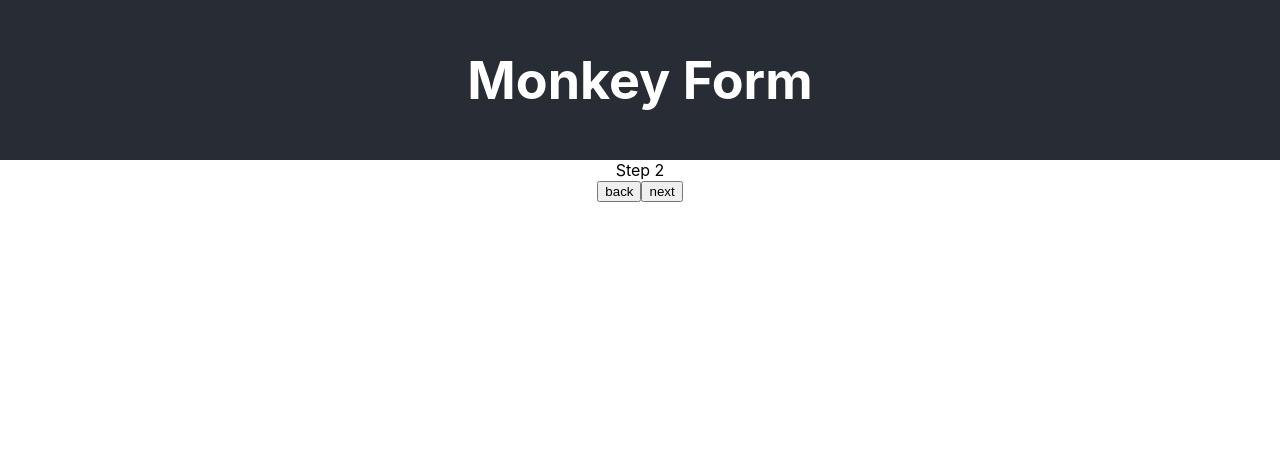
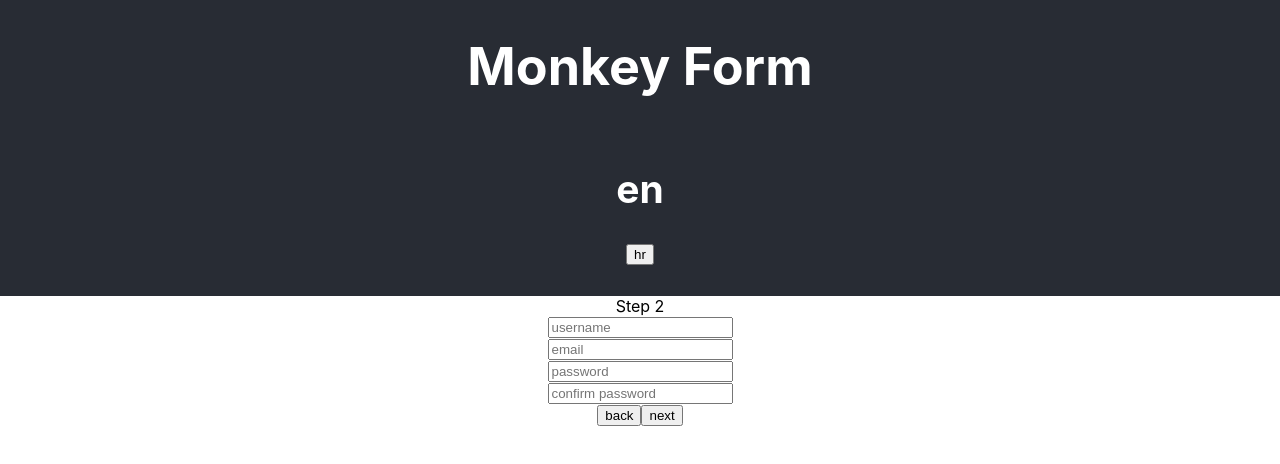
Before and after one commit to mikivujkovic/monkeyForm, a React (Create React App) app: page / in a window 1280 px wide. Both pictures are taken after a click on the button "next". Shown: the top 464 px of the page. Built offline with nearby package versions, Linux system fonts and the light colour scheme.

Commit message:
added state and language

```diff
--- a/src/App.js
+++ b/src/App.js
@@ -1,14 +1,16 @@
 import LoginForm from "./components/LoginForm";
+import Header from "./components/Header";
+import { LanguageContextProvider } from "./state/LanguageContext";
 import "./App.css";
 
 function App() {
   return (
-    <div className="App">
-      <header className="App-header">
-        <h1>Monkey Form</h1>
-      </header>
-      <LoginForm />
-    </div>
+    <LanguageContextProvider>
+      <div className="App">
+        <Header />
+        <LoginForm />
+      </div>
+    </LanguageContextProvider>
   );
 }
 
--- /dev/null
+++ b/src/components/Header.js
@@ -0,0 +1,24 @@
+import React, { useContext } from "react";
+import { LanguageContext } from "../state/LanguageContext";
+import "../App.css";
+
+const Header = () => {
+  const [language, setLanguage] = useContext(LanguageContext);
+
+  const buttonLanguage = language === "en" ? "hr" : "en";
+
+  const changeLanguage = () => {
+    setLanguage(buttonLanguage);
+  };
+
+  return (
+    <header className="App-header">
+      <h1>Monkey Form</h1>
+      <h2>{language}</h2>
+      <button onClick={changeLanguage}>{buttonLanguage}</button>
+      <br />
+    </header>
+  );
+};
+
+export default Header;
--- a/src/components/LoginForm.js
+++ b/src/components/LoginForm.js
@@ -2,9 +2,12 @@ import React, { useState } from "react";
 import FinalStep from "./FinalStep";
 import Step2 from "./Step2";
 import Step1 from "./Step1";
+import formStateStart from "../data/formState";
 
 const LoginForm = () => {
   const [step, setStep] = useState(1);
+  const [formState, setFormState] = useState(formStateStart);
+  const [language, setLanguage] = useState("en");
 
   const moveForward = () => {
     const prevStep = step;
@@ -20,11 +23,33 @@ const LoginForm = () => {
     setStep(1);
   };
 
+  const handleChange = (input) => (e) => {
+    const updatedState = { ...formState };
+    updatedState[input] = e.target.value;
+    setFormState(updatedState);
+    console.log("state: ", formState);
+  };
+
   switch (step) {
     case 1:
-      return <Step1 forward={moveForward} />;
+      return (
+        <Step1
+          language={language}
+          forward={moveForward}
+          state={formState}
+          handleChange={handleChange}
+        />
+      );
     case 2:
-      return <Step2 forward={moveForward} back={moveBack} />;
+      return (
+        <Step2
+          language={language}
+          forward={moveForward}
+          back={moveBack}
+          state={formState}
+          handleChange={handleChange}
+        />
+      );
     case 3:
       return <FinalStep tryAgain={backToStart} />;
     default:
--- a/src/components/Step1.js
+++ b/src/components/Step1.js
@@ -1,4 +1,6 @@
-import React from "react";
+import React, { useContext } from "react";
+import strings from "../data/strings";
+import { LanguageContext } from "../state/LanguageContext";
 
 const Step1 = (props) => {
   const forwardStep = () => {
@@ -6,10 +8,26 @@ const Step1 = (props) => {
     props.forward();
   };
 
+  const [language] = useContext(LanguageContext);
+
   return (
     <>
       <div>Step 1</div>
-      <button onClick={forwardStep}>next</button>
+      <input
+        type="text"
+        placeholder={strings.firstname[language]}
+        value={props.state.firstname}
+        onChange={props.handleChange("firstname")}
+      ></input>
+      <br />
+      <input
+        type="text"
+        placeholder={strings.lastname[language]}
+        value={props.state.lastname}
+        onChange={props.handleChange("lastname")}
+      ></input>
+      <br />
+      <button onClick={forwardStep}>{strings.next[language]}</button>
     </>
   );
 };
--- a/src/components/Step2.js
+++ b/src/components/Step2.js
@@ -1,4 +1,6 @@
-import React from "react";
+import React, { useContext } from "react";
+import strings from "../data/strings";
+import { LanguageContext } from "../state/LanguageContext";
 
 const Step2 = (props) => {
   const forwardStep = () => {
@@ -11,11 +13,41 @@ const Step2 = (props) => {
     props.back();
   };
 
+  const [language] = useContext(LanguageContext);
+
   return (
     <>
       <div>Step 2</div>
-      <button onClick={backStep}>back</button>
-      <button onClick={forwardStep}>next</button>
+      <input
+        type="text"
+        placeholder={strings.username[language]}
+        value={props.state.username}
+        onChange={props.handleChange("username")}
+      ></input>
+      <br />
+      <input
+        type="email"
+        placeholder={strings.email[language]}
+        value={props.state.email}
+        onChange={props.handleChange("email")}
+      ></input>
+      <br />
+      <input
+        type="password"
+        placeholder={strings.password[language]}
+        value={props.state.password}
+        onChange={props.handleChange("password")}
+      ></input>
+      <br />
+      <input
+        type="password"
+        placeholder={strings.confirmPassword[language]}
+        value={props.state.confirmPassword}
+        onChange={props.handleChange("confirmPassword")}
+      ></input>
+      <br />
+      <button onClick={backStep}>{strings.back[language]}</button>
+      <button onClick={forwardStep}>{strings.next[language]}</button>
     </>
   );
 };
--- /dev/null
+++ b/src/data/formState.js
@@ -0,0 +1,44 @@
+// const formState = {
+//   fields: [
+//     {
+//       code: "fname",
+//       valueStr: "Miki",
+//       dataType: "string",
+//     },
+//     {
+//       code: "lname",
+//       valueStr: "",
+//       dataType: "string",
+//     },
+//     {
+//       code: "username",
+//       valueStr: "",
+//       dataType: "string",
+//     },
+//     {
+//       code: "email",
+//       valueStr: "",
+//       dataType: "string",
+//     },
+//     {
+//       code: "password",
+//       valueStr: "",
+//       dataType: "string",
+//     },
+//     {
+//       code: "password_confirm",
+//       valueStr: "",
+//       dataType: "string",
+//     },
+//   ],
+// };
+
+const formState = {
+  firstname: "",
+  lastname: "",
+  username: "",
+  email: "",
+  password: "",
+  confirmPassword: "",
+};
+export default formState;
--- /dev/null
+++ b/src/data/strings.js
@@ -0,0 +1,36 @@
+const strings = {
+  firstname: {
+    en: "firstname",
+    hr: "ime",
+  },
+  lastname: {
+    en: "lastname",
+    hr: "prezime",
+  },
+  next: {
+    en: "next",
+    hr: "dalje",
+  },
+  back: {
+    en: "back",
+    hr: "nazad",
+  },
+  username: {
+    en: "username",
+    hr: "korisnicko ime",
+  },
+  email: {
+    en: "email",
+    hr: "email",
+  },
+  password: {
+    en: "password",
+    hr: "zaporka",
+  },
+  confirmPassword: {
+    en: "confirm password",
+    hr: "potvrdi zaporku",
+  },
+};
+
+export default strings;
--- /dev/null
+++ b/src/state/LanguageContext.js
@@ -0,0 +1,15 @@
+import React, { useState, createContext } from "react";
+
+// Create Context Object
+export const LanguageContext = createContext();
+
+// Create a provider for components to consume and subscribe to changes
+export const LanguageContextProvider = (props) => {
+  const [language, setLanguage] = useState("en");
+
+  return (
+    <LanguageContext.Provider value={[language, setLanguage]}>
+      {props.children}
+    </LanguageContext.Provider>
+  );
+};
```
Also changed, not shown: 1 other file (tests, documents, lock files or other folders).
